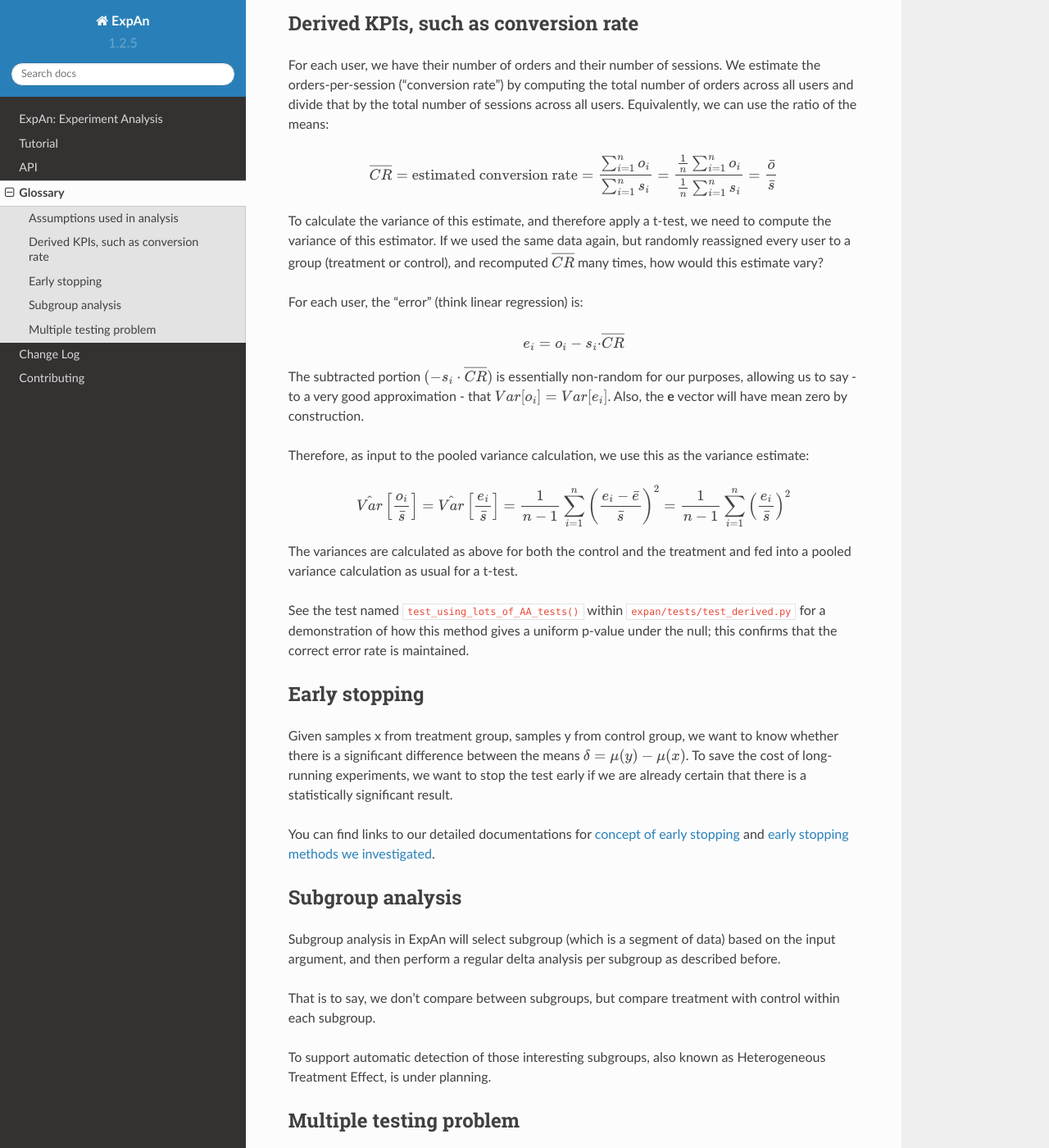
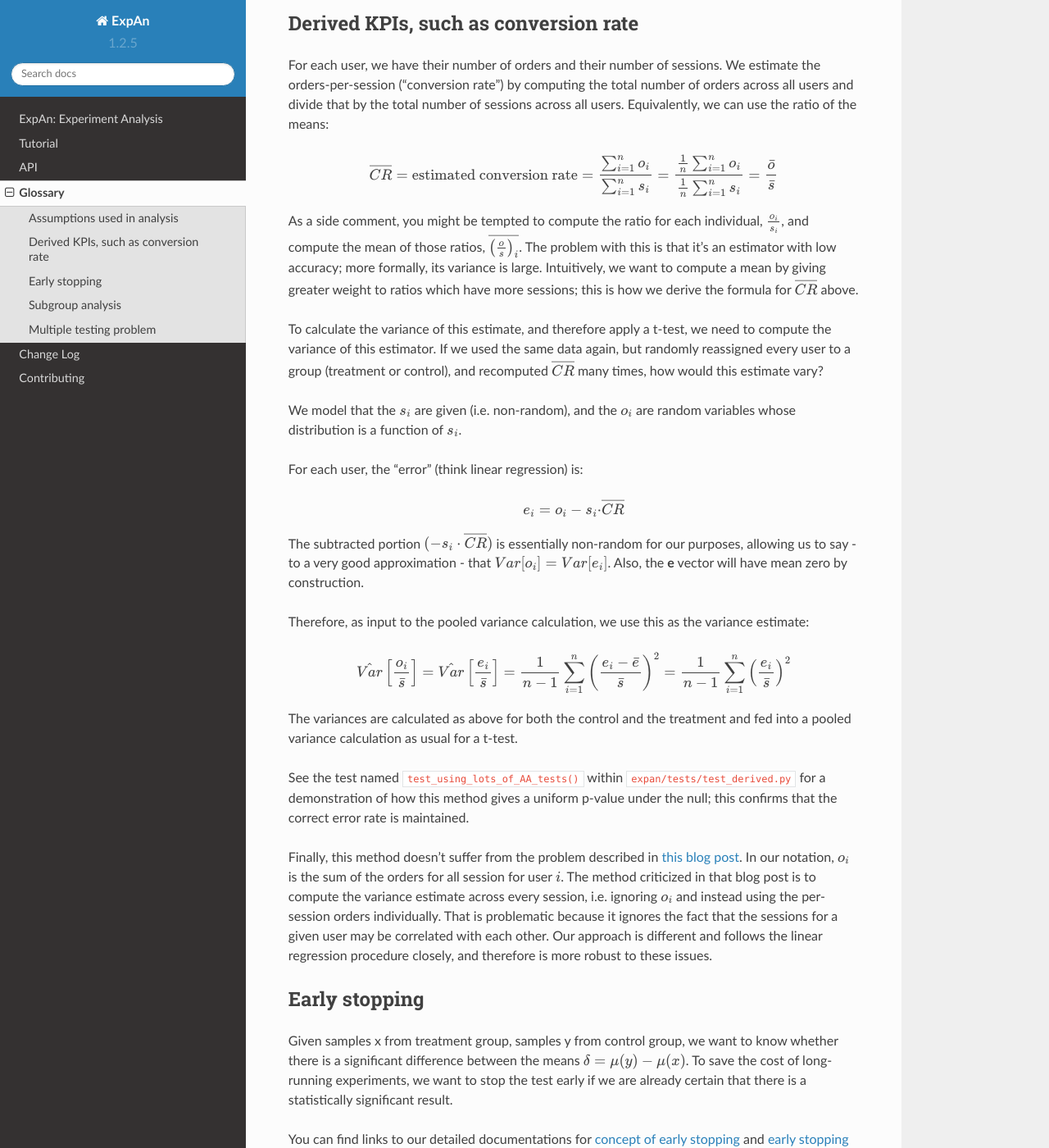
Before and after one commit to zalando/expan, a Sphinx documentation site: the page built from docs/glossary.rst, in a window 1280 px wide and 1400 px high, scrolled down 564 px. Shown: the whole window at 82% size. Built offline with Sphinx 7.4.7 and the Read the Docs theme 2.0.0, drawn with Linux system fonts in a browser that asks for light colours.

Commit message:
Update the Glossary to justify the new formula a little more

```diff
--- a/docs/glossary.rst
+++ b/docs/glossary.rst
@@ -34,9 +34,18 @@ Equivalently, we can use the ratio of the means:
 
     \overline{CR} = \mbox{estimated conversion rate} = \frac{ \sum_{i=1}^n o_i }{ \sum_{i=1}^n s_i } = \frac{ \frac1{n} \sum_{i=1}^n o_i }{ \frac1{n} \sum_{i=1}^n s_i } = \frac{\bar{o}}{\bar{s}}
 
+As a side comment, you might be tempted to compute the ratio for each individual, :math:`\frac{o_i}{s_i}`,
+and compute the mean of those ratios, :math:`\overline{\left(\frac{o}{s}\right)_i}`.
+The problem with this is that it's an estimator with low accuracy; more formally, its variance is large.
+Intuitively, we want to compute a mean by giving greater weight to ratios which have more sessions;
+this is how we derive the formula for :math:`\overline{CR}` above.
+
 To calculate the variance of this estimate, and therefore apply a t-test, we need to compute the variance of this
 estimator. If we used the same data again, but randomly reassigned every user to a group (treatment or control),
 and recomputed :math:`\overline{CR}` many times, how would this estimate vary?
+
+We model that the :math:`s_i` are given (i.e. non-random), and the :math:`o_i` are random variables
+whose distribution is a function of :math:`s_i`.
 
 For each user, the "error" (think linear regression) is:
 
@@ -63,6 +72,15 @@ a pooled variance calculation as usual for a t-test.
 See the test named ``test_using_lots_of_AA_tests()`` within ``expan/tests/test_derived.py``
 for a demonstration of how this method gives a uniform p-value under the null;
 this confirms that the correct error rate is maintained.
+
+Finally, this method doesn't suffer from the problem described in
+`this blog post <https://towardsdatascience.com/the-second-ghost-of-experimentation-the-fallacy-of-session-based-metrics-fb65006d30ff>`_.
+In our notation, :math:`o_i` is the sum of the orders for all session for user :math:`i`.
+The method criticized in that blog post is to compute the variance estimate across every session, i.e. ignoring :math:`o_i` and instead using
+the per-session orders individually.
+That is problematic because it ignores the fact that the sessions for a given user may be correlated with each other.
+Our approach is different and follows the linear regression procedure closely,
+and therefore is more robust to these issues.
 
 Early stopping
 ------------------------------------
```
